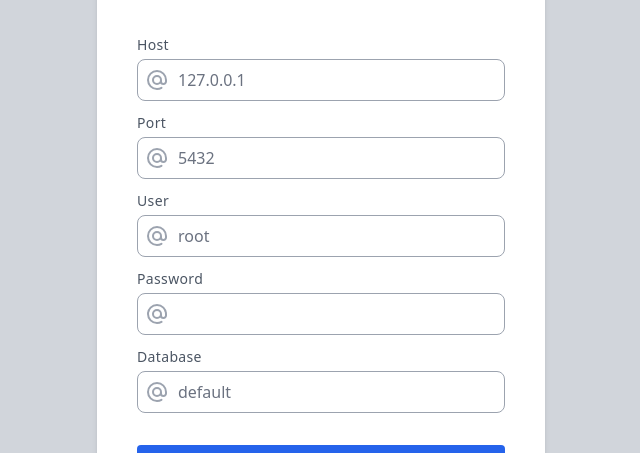
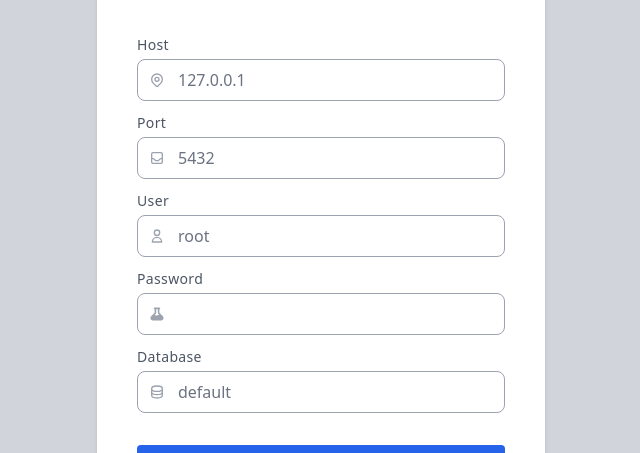
Before and after one commit to rockacola/pg-dashboard, a React (Create React App) app in the folder client/: page /login in a window 1280 px wide. Shown: the part 197-650 px from the top of the page, without its empty margins (319-959 px from the left). Built offline with nearby package versions, Linux system fonts and the light colour scheme.

Commit message:
Add hero icons usages

```diff
--- a/client/package.json
+++ b/client/package.json
@@ -11,6 +11,7 @@
   },
   "dependencies": {
     "@craco/craco": "^6.1.2",
+    "@heroicons/react": "^1.0.1",
     "@testing-library/jest-dom": "^5.11.4",
     "@testing-library/react": "^11.1.0",
     "@testing-library/user-event": "^12.1.10",
--- a/client/src/partials/login-input-field.js
+++ b/client/src/partials/login-input-field.js
@@ -1,8 +1,11 @@
+import { BeakerIcon } from '@heroicons/react/solid'
+
 function LoginTextInput({
   inputFor,
   inputType = 'text',
   label,
   inputPlaceholder = '',
+  icon = <BeakerIcon />,
 }) {
   return (
     <div className="flex flex-col mb-3">
@@ -14,17 +17,7 @@ function LoginTextInput({
       </label>
       <div className="relative">
         <div className="inline-flex items-center justify-center absolute left-0 top-0 h-full w-10 text-gray-400">
-          <svg
-            className="h-6 w-6"
-            fill="none"
-            stroke-linecap="round"
-            stroke-linejoin="round"
-            stroke-width="2"
-            viewBox="0 0 24 24"
-            stroke="currentColor"
-          >
-            <path d="M16 12a4 4 0 10-8 0 4 4 0 008 0zm0 0v1.5a2.5 2.5 0 005 0V12a9 9 0 10-9 9m4.5-1.206a8.959 8.959 0 01-4.5 1.207" />
-          </svg>
+          <div className={`w-4 h-4`}>{icon}</div>
         </div>
 
         <input
--- a/client/src/views/Login.js
+++ b/client/src/views/Login.js
@@ -1,4 +1,10 @@
 import LoginTextInput from '../partials/login-input-field'
+import {
+  DatabaseIcon,
+  InboxIcon,
+  LocationMarkerIcon,
+  UserIcon,
+} from '@heroicons/react/outline'
 
 function Login() {
   return (
@@ -21,16 +27,19 @@ function Login() {
                 inputFor="host"
                 label="Host"
                 inputPlaceholder="127.0.0.1"
+                icon={<LocationMarkerIcon />}
               />
               <LoginTextInput
-                inputFor="post"
+                inputFor="port"
                 label="Port"
                 inputPlaceholder="5432"
+                icon={<InboxIcon />}
               />
               <LoginTextInput
                 inputFor="user"
                 label="User"
                 inputPlaceholder="root"
+                icon={<UserIcon />}
               />
               <LoginTextInput
                 inputFor="password"
@@ -41,6 +50,7 @@ function Login() {
                 inputFor="database"
                 label="Database"
                 inputPlaceholder="default"
+                icon={<DatabaseIcon />}
               />
 
               <div className="flex w-full mt-8">
```
Also changed, not shown: 1 other file (tests, documents, lock files or other folders).
